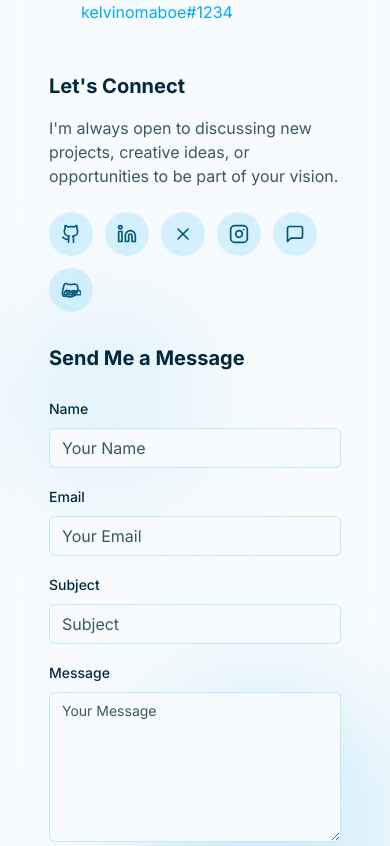
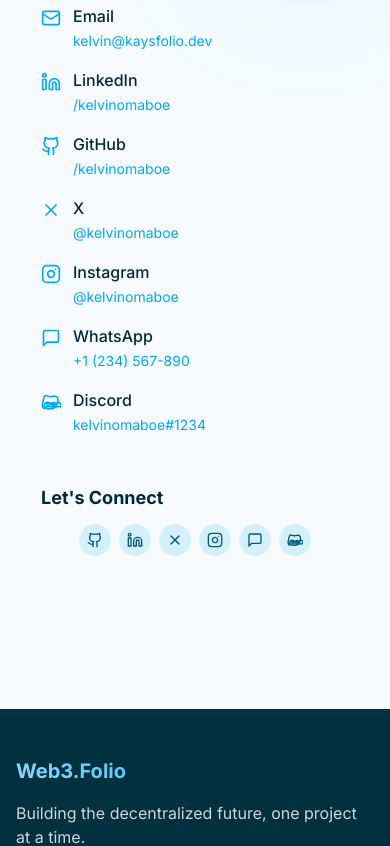
Before and after one commit to kelvin-omaboe/frost-byte-folio, a React (Vite) app: page / in a window 390 px wide. Shown: the part 8825-9671 px from the top of the page. Built offline with nearby package versions, Linux system fonts and the light colour scheme.

Commit message:
Refactor Contact section layout
- Use flexbox or grid for better spacing.
- Ensure responsiveness across mobile devices.

```diff
--- a/src/components/Contact.tsx
+++ b/src/components/Contact.tsx
@@ -1,6 +1,6 @@
 
 import React from 'react';
-import { Mail, Github, Linkedin, Instagram, Send, Phone, MessageSquare, X } from 'lucide-react';
+import { Mail, Github, Linkedin, Instagram, Send, MessageSquare, X } from 'lucide-react';
 import { Button } from "@/components/ui/button";
 import { Input } from "@/components/ui/input";
 import { Textarea } from "@/components/ui/textarea";
@@ -14,27 +14,27 @@ const Contact: React.FC = () => {
   };
 
   return (
-    <section id="contact" className="py-20">
+    <section id="contact" className="py-16">
       <div className="section-container">
         <h2 className="section-heading text-center">Get In Touch</h2>
-        <p className="section-subheading text-center mx-auto">
+        <p className="section-subheading text-center mx-auto max-w-2xl">
           Have a question or want to work together? Feel free to contact me!
         </p>
 
-        <div className="glass p-8 relative mt-12">
+        <div className="glass p-6 md:p-8 relative mt-8 md:mt-12">
           <div className="absolute top-0 left-0 w-full h-1 bg-gradient-to-r from-web3-light to-web3-main"></div>
 
-          <div className="flex flex-col lg:flex-row gap-8">
+          <div className="flex flex-col lg:flex-row gap-6 md:gap-8">
             {/* Contact Information Side */}
-            <div className="flex-1">
-              <h3 className="text-xl font-bold mb-6">Contact Information</h3>
+            <div className="flex-1 order-2 lg:order-1">
+              <h3 className="text-xl font-bold mb-4">Contact Information</h3>
 
-              <div className="space-y-6">
+              <div className="grid grid-cols-1 md:grid-cols-2 gap-4 mb-6">
                 <div className="flex items-start">
                   <Mail className="h-5 w-5 text-web3-main mr-3 mt-1" />
                   <div>
                     <h4 className="font-medium">Email</h4>
-                    <a href="mailto:kelvin@kaysfolio.dev" className="text-web3-main hover:text-web3-dark transition-colors">
+                    <a href="mailto:kelvin@kaysfolio.dev" className="text-web3-main hover:text-web3-dark transition-colors text-sm">
                       kelvin@kaysfolio.dev
                     </a>
                   </div>
@@ -44,8 +44,8 @@ const Contact: React.FC = () => {
                   <Linkedin className="h-5 w-5 text-web3-main mr-3 mt-1" />
                   <div>
                     <h4 className="font-medium">LinkedIn</h4>
-                    <a href="https://linkedin.com/in/kelvinomaboe" target="_blank" rel="noreferrer" className="text-web3-main hover:text-web3-dark transition-colors">
-                      linkedin.com/in/kelvinomaboe
+                    <a href="https://linkedin.com/in/kelvinomaboe" target="_blank" rel="noreferrer" className="text-web3-main hover:text-web3-dark transition-colors text-sm">
+                      /kelvinomaboe
                     </a>
                   </div>
                 </div>
@@ -54,8 +54,8 @@ const Contact: React.FC = () => {
                   <Github className="h-5 w-5 text-web3-main mr-3 mt-1" />
                   <div>
                     <h4 className="font-medium">GitHub</h4>
-                    <a href="https://github.com/kelvinomaboe" target="_blank" rel="noreferrer" className="text-web3-main hover:text-web3-dark transition-colors">
-                      github.com/kelvinomaboe
+                    <a href="https://github.com/kelvinomaboe" target="_blank" rel="noreferrer" className="text-web3-main hover:text-web3-dark transition-colors text-sm">
+                      /kelvinomaboe
                     </a>
                   </div>
                 </div>
@@ -64,7 +64,7 @@ const Contact: React.FC = () => {
                   <X className="h-5 w-5 text-web3-main mr-3 mt-1" />
                   <div>
                     <h4 className="font-medium">X</h4>
-                    <a href="https://x.com/kelvinomaboe" target="_blank" rel="noreferrer" className="text-web3-main hover:text-web3-dark transition-colors">
+                    <a href="https://x.com/kelvinomaboe" target="_blank" rel="noreferrer" className="text-web3-main hover:text-web3-dark transition-colors text-sm">
                       @kelvinomaboe
                     </a>
                   </div>
@@ -74,7 +74,7 @@ const Contact: React.FC = () => {
                   <Instagram className="h-5 w-5 text-web3-main mr-3 mt-1" />
                   <div>
                     <h4 className="font-medium">Instagram</h4>
-                    <a href="https://instagram.com/kelvinomaboe" target="_blank" rel="noreferrer" className="text-web3-main hover:text-web3-dark transition-colors">
+                    <a href="https://instagram.com/kelvinomaboe" target="_blank" rel="noreferrer" className="text-web3-main hover:text-web3-dark transition-colors text-sm">
                       @kelvinomaboe
                     </a>
                   </div>
@@ -84,7 +84,7 @@ const Contact: React.FC = () => {
                   <MessageSquare className="h-5 w-5 text-web3-main mr-3 mt-1" />
                   <div>
                     <h4 className="font-medium">WhatsApp</h4>
-                    <a href="https://wa.me/1234567890" target="_blank" rel="noreferrer" className="text-web3-main hover:text-web3-dark transition-colors">
+                    <a href="https://wa.me/1234567890" target="_blank" rel="noreferrer" className="text-web3-main hover:text-web3-dark transition-colors text-sm">
                       +1 (234) 567-890
                     </a>
                   </div>
@@ -109,36 +109,32 @@ const Contact: React.FC = () => {
                   </svg>
                   <div>
                     <h4 className="font-medium">Discord</h4>
-                    <a href="https://discord.com/users/kelvinomaboe" target="_blank" rel="noreferrer" className="text-web3-main hover:text-web3-dark transition-colors">
+                    <a href="https://discord.com/users/kelvinomaboe" target="_blank" rel="noreferrer" className="text-web3-main hover:text-web3-dark transition-colors text-sm">
                       kelvinomaboe#1234
                     </a>
                   </div>
                 </div>
               </div>
 
-              <div className="mt-12">
-                <h3 className="text-xl font-bold mb-4">Let's Connect</h3>
-                <p className="text-muted-foreground mb-6">
-                  I'm always open to discussing new projects, creative ideas, or opportunities to be part of your vision.
-                </p>
-
-                <div className="flex flex-wrap gap-3">
-                  <a href="https://github.com/kelvinomaboe" target="_blank" rel="noreferrer" className="p-3 bg-web3-lightest rounded-full hover:bg-web3-light transition-colors">
-                    <Github className="h-5 w-5 text-web3-dark" />
+              <div className="hidden md:block">
+                <h3 className="text-xl font-bold mb-3">Let's Connect</h3>
+                <div className="flex flex-wrap gap-2">
+                  <a href="https://github.com/kelvinomaboe" target="_blank" rel="noreferrer" className="p-2 bg-web3-lightest rounded-full hover:bg-web3-light transition-colors">
+                    <Github className="h-4 w-4 text-web3-dark" />
                   </a>
-                  <a href="https://linkedin.com/in/kelvinomaboe" target="_blank" rel="noreferrer" className="p-3 bg-web3-lightest rounded-full hover:bg-web3-light transition-colors">
-                    <Linkedin className="h-5 w-5 text-web3-dark" />
+                  <a href="https://linkedin.com/in/kelvinomaboe" target="_blank" rel="noreferrer" className="p-2 bg-web3-lightest rounded-full hover:bg-web3-light transition-colors">
+                    <Linkedin className="h-4 w-4 text-web3-dark" />
                   </a>
-                  <a href="https://x.com/kelvinomaboe" target="_blank" rel="noreferrer" className="p-3 bg-web3-lightest rounded-full hover:bg-web3-light transition-colors">
-                    <X className="h-5 w-5 text-web3-dark" />
+                  <a href="https://x.com/kelvinomaboe" target="_blank" rel="noreferrer" className="p-2 bg-web3-lightest rounded-full hover:bg-web3-light transition-colors">
+                    <X className="h-4 w-4 text-web3-dark" />
                   </a>
-                  <a href="https://instagram.com/kelvinomaboe" target="_blank" rel="noreferrer" className="p-3 bg-web3-lightest rounded-full hover:bg-web3-light transition-colors">
-                    <Instagram className="h-5 w-5 text-web3-dark" />
+                  <a href="https://instagram.com/kelvinomaboe" target="_blank" rel="noreferrer" className="p-2 bg-web3-lightest rounded-full hover:bg-web3-light transition-colors">
+                    <Instagram className="h-4 w-4 text-web3-dark" />
                   </a>
-                  <a href="https://wa.me/1234567890" target="_blank" rel="noreferrer" className="p-3 bg-web3-lightest rounded-full hover:bg-web3-light transition-colors">
-                    <MessageSquare className="h-5 w-5 text-web3-dark" />
+                  <a href="https://wa.me/1234567890" target="_blank" rel="noreferrer" className="p-2 bg-web3-lightest rounded-full hover:bg-web3-light transition-colors">
+                    <MessageSquare className="h-4 w-4 text-web3-dark" />
                   </a>
-                  <a href="https://discord.com/users/kelvinomaboe" target="_blank" rel="noreferrer" className="p-3 bg-web3-lightest rounded-full hover:bg-web3-light transition-colors">
+                  <a href="https://discord.com/users/kelvinomaboe" target="_blank" rel="noreferrer" className="p-2 bg-web3-lightest rounded-full hover:bg-web3-light transition-colors">
                     {/* Custom Discord icon for the social links section */}
                     <svg
                       xmlns="http://www.w3.org/2000/svg"
@@ -148,7 +144,7 @@ const Contact: React.FC = () => {
                       strokeWidth="2"
                       strokeLinecap="round"
                       strokeLinejoin="round"
-                      className="h-5 w-5 text-web3-dark"
+                      className="h-4 w-4 text-web3-dark"
                     >
                       <path d="M9 16c1.2 0 2.25-.72 2.25-1.6S10.2 12.8 9 12.8s-2.25.72-2.25 1.6S7.8 16 9 16Z" />
                       <path d="M15 16c1.2 0 2.25-.72 2.25-1.6s-1.05-1.6-2.25-1.6-2.25.72-2.25 1.6S13.8 16 15 16Z" />
@@ -161,16 +157,16 @@ const Contact: React.FC = () => {
             </div>
 
             {/* Message Form Side */}
-            <div className="flex-1 relative">
-              <div className="absolute -top-6 -left-6 w-40 h-40 bg-web3-light/30 rounded-full blur-3xl"></div>
-              <div className="absolute -bottom-10 -right-10 w-60 h-60 bg-web3-main/20 rounded-full blur-3xl"></div>
+            <div className="flex-1 order-1 lg:order-2 relative">
+              <div className="absolute -top-6 -left-6 w-20 h-20 md:w-40 md:h-40 bg-web3-light/30 rounded-full blur-3xl"></div>
+              <div className="absolute -bottom-10 -right-10 w-40 h-40 md:w-60 md:h-60 bg-web3-main/20 rounded-full blur-3xl"></div>
 
               <div className="relative">
-                <h3 className="text-xl font-bold mb-6">Send Me a Message</h3>
+                <h3 className="text-xl font-bold mb-4">Send Me a Message</h3>
 
-                <form onSubmit={handleSubmit} className="space-y-4">
-                  <div className="grid grid-cols-1 sm:grid-cols-2 gap-4">
-                    <div className="space-y-2">
+                <form onSubmit={handleSubmit} className="space-y-3">
+                  <div className="grid grid-cols-1 sm:grid-cols-2 gap-3">
+                    <div className="space-y-1">
                       <label htmlFor="name" className="text-sm font-medium">Name</label>
                       <Input
                         id="name"
@@ -181,7 +177,7 @@ const Contact: React.FC = () => {
                       />
                     </div>
 
-                    <div className="space-y-2">
+                    <div className="space-y-1">
                       <label htmlFor="email" className="text-sm font-medium">Email</label>
                       <Input
                         id="email"
@@ -193,7 +189,7 @@ const Contact: React.FC = () => {
                     </div>
                   </div>
 
-                  <div className="space-y-2">
+                  <div className="space-y-1">
                     <label htmlFor="subject" className="text-sm font-medium">Subject</label>
                     <Input
                       id="subject"
@@ -204,13 +200,13 @@ const Contact: React.FC = () => {
                     />
                   </div>
 
-                  <div className="space-y-2">
+                  <div className="space-y-1">
                     <label htmlFor="message" className="text-sm font-medium">Message</label>
                     <Textarea
                       id="message"
                       placeholder="Your Message"
                       required
-                      className="border-web3-light/50 focus:border-web3-main focus:ring-web3-main/20 min-h-[150px]"
+                      className="border-web3-light/50 focus:border-web3-main focus:ring-web3-main/20 min-h-[120px]"
                     />
                   </div>
 
@@ -221,6 +217,46 @@ const Contact: React.FC = () => {
               </div>
             </div>
           </div>
+
+          {/* Mobile Social Links */}
+          <div className="mt-6 block md:hidden">
+            <h3 className="text-lg font-bold mb-3">Let's Connect</h3>
+            <div className="flex flex-wrap gap-2 justify-center">
+              <a href="https://github.com/kelvinomaboe" target="_blank" rel="noreferrer" className="p-2 bg-web3-lightest rounded-full hover:bg-web3-light transition-colors">
+                <Github className="h-4 w-4 text-web3-dark" />
+              </a>
+              <a href="https://linkedin.com/in/kelvinomaboe" target="_blank" rel="noreferrer" className="p-2 bg-web3-lightest rounded-full hover:bg-web3-light transition-colors">
+                <Linkedin className="h-4 w-4 text-web3-dark" />
+              </a>
+              <a href="https://x.com/kelvinomaboe" target="_blank" rel="noreferrer" className="p-2 bg-web3-lightest rounded-full hover:bg-web3-light transition-colors">
+                <X className="h-4 w-4 text-web3-dark" />
+              </a>
+              <a href="https://instagram.com/kelvinomaboe" target="_blank" rel="noreferrer" className="p-2 bg-web3-lightest rounded-full hover:bg-web3-light transition-colors">
+                <Instagram className="h-4 w-4 text-web3-dark" />
+              </a>
+              <a href="https://wa.me/1234567890" target="_blank" rel="noreferrer" className="p-2 bg-web3-lightest rounded-full hover:bg-web3-light transition-colors">
+                <MessageSquare className="h-4 w-4 text-web3-dark" />
+              </a>
+              <a href="https://discord.com/users/kelvinomaboe" target="_blank" rel="noreferrer" className="p-2 bg-web3-lightest rounded-full hover:bg-web3-light transition-colors">
+                {/* Custom Discord icon for the social links section */}
+                <svg
+                  xmlns="http://www.w3.org/2000/svg"
+                  viewBox="0 0 24 24"
+                  fill="none"
+                  stroke="currentColor"
+                  strokeWidth="2"
+                  strokeLinecap="round"
+                  strokeLinejoin="round"
+                  className="h-4 w-4 text-web3-dark"
+                >
+                  <path d="M9 16c1.2 0 2.25-.72 2.25-1.6S10.2 12.8 9 12.8s-2.25.72-2.25 1.6S7.8 16 9 16Z" />
+                  <path d="M15 16c1.2 0 2.25-.72 2.25-1.6s-1.05-1.6-2.25-1.6-2.25.72-2.25 1.6S13.8 16 15 16Z" />
+                  <path d="M5.61 19.13c1.46.69 3.08 1.04 4.67 1.04 5.5 0 8.96-2.75 9.82-8.01.25-1.5.24-3.04-.06-4.55-.91-4.63-7.26-1.98-8.89-1.98-1.17 0-3.25-.28-5.38-1.29-2.51-1.2-3.33 7.85-3.77 8.92-.61 1.49-.42 3.38.08 4.76.71 1.94 1.7 1.8 3.53 1.11Z" />
+                  <path d="M4.5 17.72c-.38 0-.71-.32-.68-.7.04-.58.19-1.32.51-2.2.34-.95.92-1.87 1.91-2.24.92-.35 1.91-.1 2.72.53 1.54 1.2 3.3 1.82 5.03 1.82s3.49-.62 5.03-1.82c.81-.63 1.8-.88 2.72-.53.99.37 1.57 1.3 1.91 2.24.32.88.47 1.62.51 2.2.03.38-.3.7-.68.7H4.5Z" />
+                </svg>
+              </a>
+            </div>
+          </div>
         </div>
       </div>
     </section>
```
